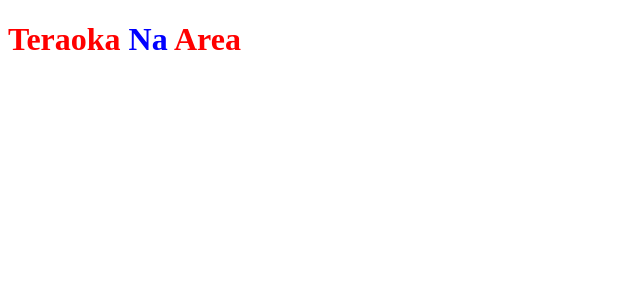
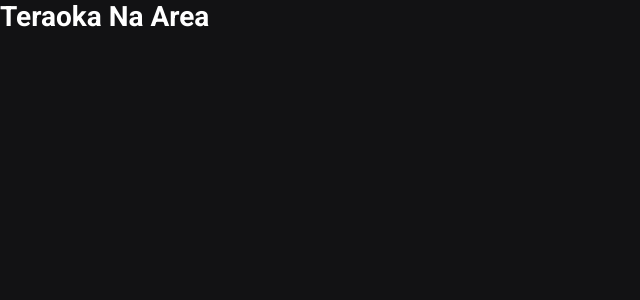
Before and after one commit to fabioteraoka/Ignite-React, a Next.js app in the folder reactjs/03-ignews/: page / in a window 1280 px wide. Shown: the top 300 px of the page, without its empty margins (0-640 px from the left). Built offline with nearby package versions, Linux system fonts and the light colour scheme.

Commit message:
Estrutura da aplicação

```diff
--- a/reactjs/03-ignews/src/pages/_app.tsx
+++ b/reactjs/03-ignews/src/pages/_app.tsx
@@ -1,4 +1,5 @@
 import {AppProps} from 'next/app'
+import '../styles/global.scss'
 
 function MyApp({ Component, pageProps }: AppProps) {
   return <Component {...pageProps} />
--- /dev/null
+++ b/reactjs/03-ignews/src/pages/_document.tsx
@@ -0,0 +1,18 @@
+import Document, {Html, Head, Main, NextScript} from 'next/document'
+
+export default class MyDocuments extends Document{
+  render() {
+    return (
+     <Html>
+         <Head>
+            <link rel="preconnect" href="https://fonts.gstatic.com"/>
+            <link href="https://fonts.googleapis.com/css2?family=Roboto:wght@400;700;900&display=swap" rel="stylesheet"/>
+         </Head>
+         <body>
+            <Main />
+            <NextScript />
+         </body>
+     </Html>
+    )
+  }
+}
--- a/reactjs/03-ignews/src/pages/index.tsx
+++ b/reactjs/03-ignews/src/pages/index.tsx
@@ -1,7 +1,15 @@
-import styles from '../styles/home.module.scss'
+import Head from "next/head";
+
 
 export default function Home() {
   return (
-    <h1 className={styles.title}>Teraoka <span>Na</span> Area</h1>
-  )
+    <>
+      <Head>
+        <title>Inicio | Ig.news</title>
+      </Head>
+      <h1>
+        Teraoka <span>Na</span> Area
+      </h1>
+    </>
+  );
 }
--- /dev/null
+++ b/reactjs/03-ignews/src/styles/global.scss
@@ -0,0 +1,48 @@
+* {
+    margin: 0;
+    padding: 0;
+    box-sizing: border-box;
+}
+
+:root{
+    --white:#fff;
+
+    --gray-50: #e1e1e6;
+    --gray-300: #a8a8b3;
+    --gray-900: #121214;
+
+    --cyan-500: #61dafb;
+    --yellow-500: #eba417;
+}
+
+@media (max-width: 1080px) {
+    html {
+        font-size: 93.75%;
+    }
+}
+
+@media (min-width: 768px) {
+    html {
+        font-size: 87.5%;
+    }
+}
+
+
+body{
+  background: var(--gray-900);
+  color: var(--white);
+}
+
+
+body, input, textarea, select, button {
+    font: 400 1rem "Roboto", sans-serif;
+}
+
+button{
+    cursor: pointer;
+}
+
+a{
+    color: inherit;
+    text-decoration: none;
+}
--- a/reactjs/03-ignews/src/styles/home.module.scss
+++ /dev/null
@@ -1,7 +0,0 @@
-.title{
-    color: red;
-
-    span {
-        color: blue;
-    }
-}
```
